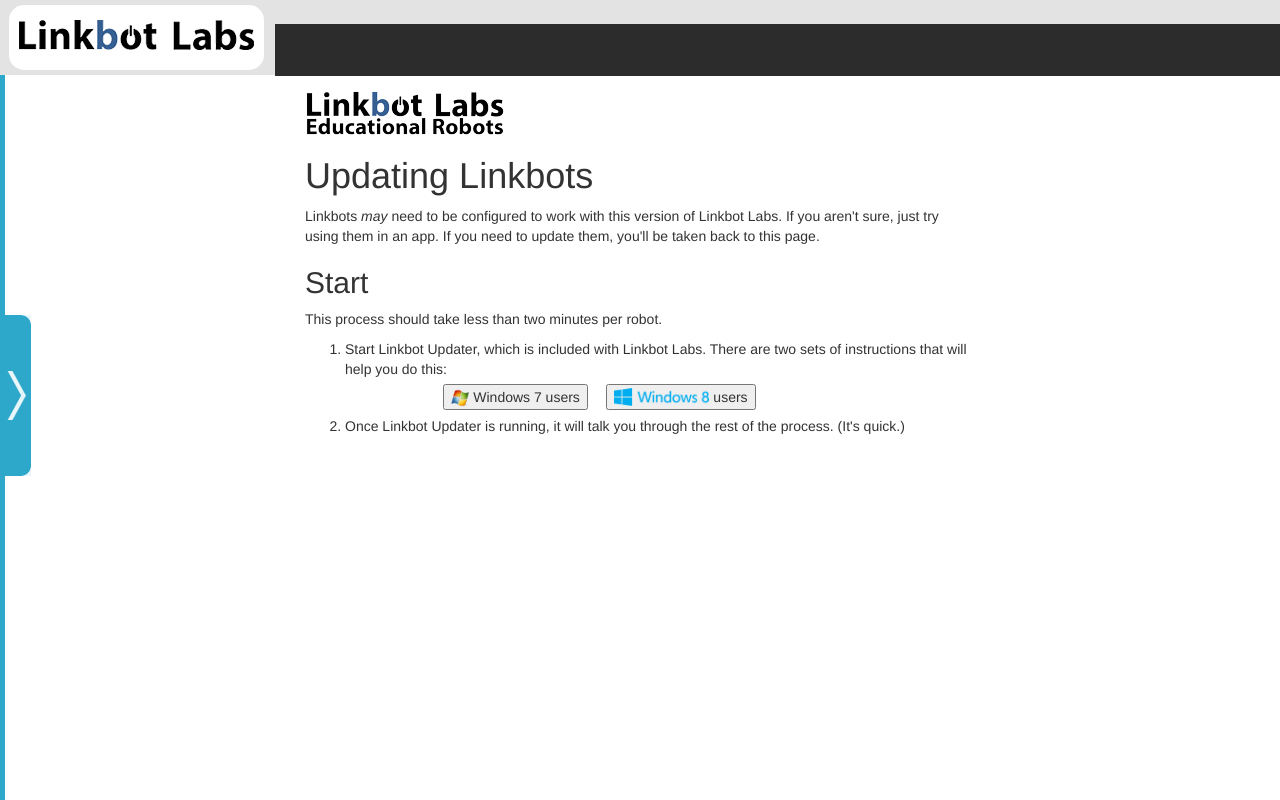
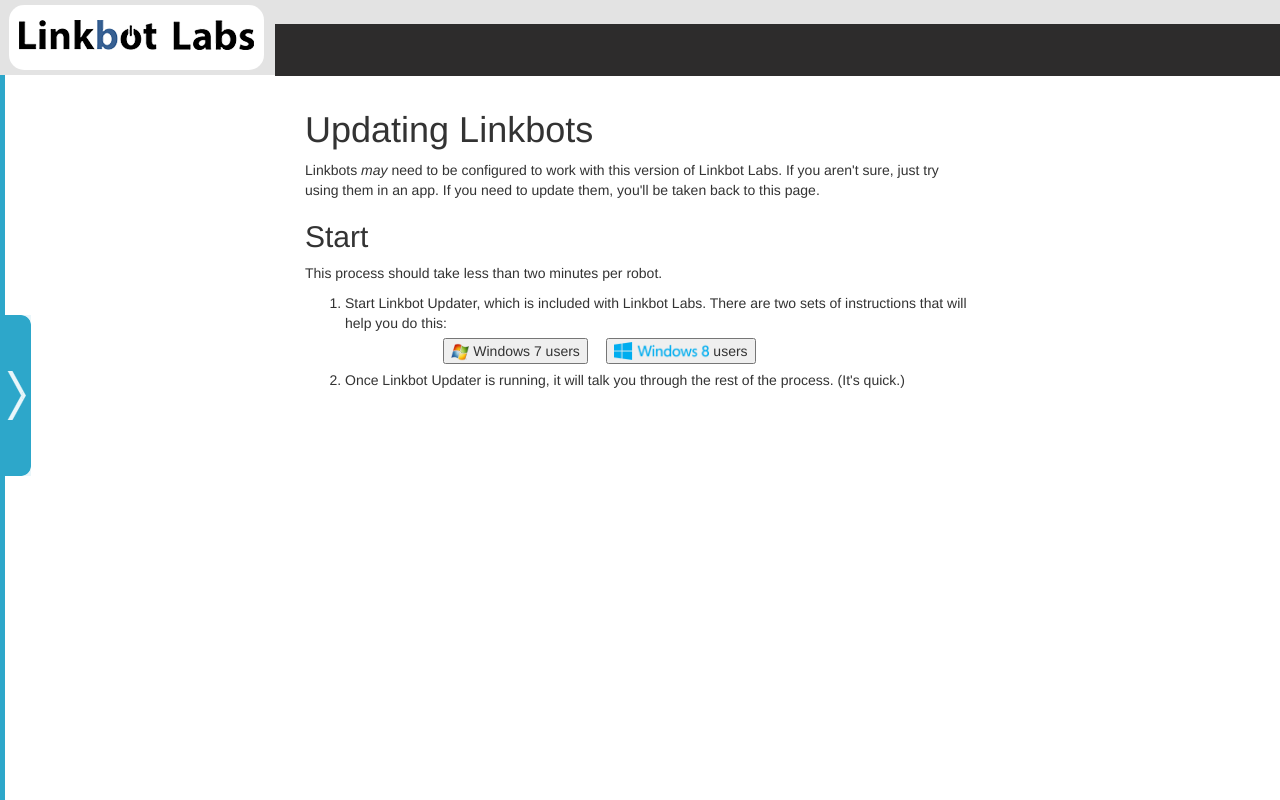
Before and after one commit to BaroboRobotics/GettingStartedApp, a website with bundled scripts: page html/index.html in a window 1280 px wide. Built offline with nearby package versions, Linux system fonts and the light colour scheme.

Commit message:
Minor clean up

```diff
--- a/html/index.html
+++ b/html/index.html
@@ -14,11 +14,6 @@
 </head>
 <body>
 <div class="container">
-  <a href="/index.html">
-    <img id="lllogo"
-         src="linkbot-labs-ER-logo-200x46px.png"
-         alt="Linkbot Labs Logo - return to Home">
-  </a>
   <section><a id="robot-update"></a>
     <h1>Updating Linkbots</h1>
     <p>
@@ -89,5 +84,4 @@
 </div>
 </body>
 <script src="component/linkbot/dist/linkbot.js"></script>
-<script>document.body.appendChild(Linkbots.managerElement());</script>
 </html>
```
Also changed, not shown: 1 other file.
